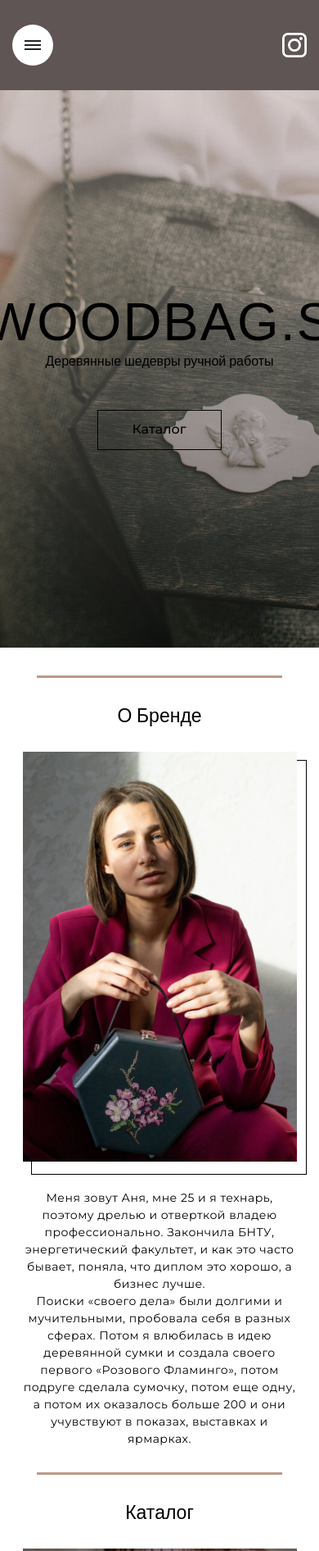
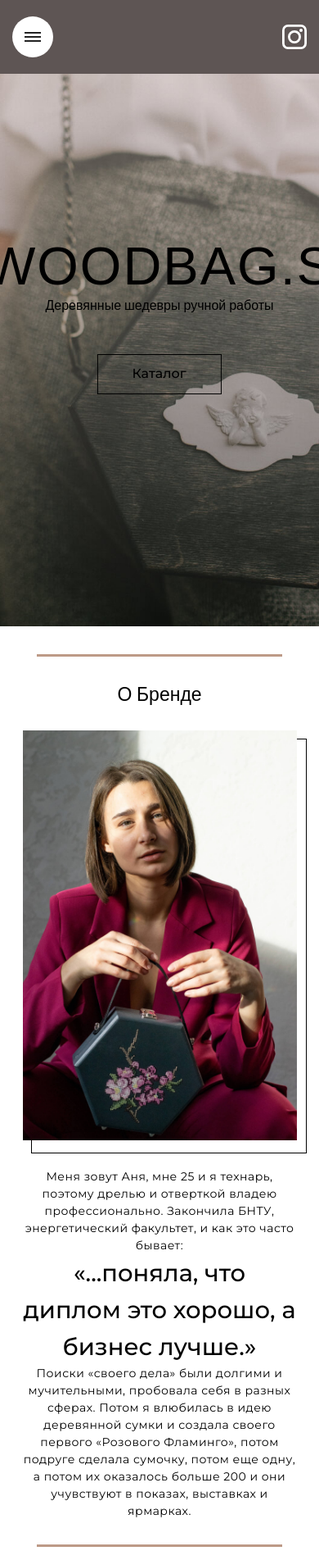
Before and after one commit to Yauheny-Bychkou/WoodBags, a website built with webpack: page src/index.html in a window 390 px wide. Shown: the top 1892 px of the page at 82% size. Built offline with nearby package versions, Linux system fonts and the light colour scheme; a web font is replaced by a local one.

Commit message:
fix: link

```diff
--- a/public/structure.json
+++ b/public/structure.json
@@ -14,7 +14,15 @@
     ]
   },
   {
+    "type": "greeting",
+    "img": "main.jpg",
+    "title": "Woodbag.s",
+    "description": "Деревянные шедевры ручной работы",
+    "nameButton": "Каталог"
+  },
+  {
     "type": "galery",
+    "title": "Каталог",
     "cards": [
       { "nameTranslate": "Вышивка", "name": "embroidery", "img": "embroidery.jpg" },
       { "nameTranslate": "Рамка", "name": "frame", "img": "frame.jpg" },
@@ -64,5 +72,16 @@
         "stage": "Подождите 3 недели и носите с удовольствием"
       }
     ]
+  },
+  {
+    "type": "comments",
+    "title": "Отзывы",
+    "comments": [
+      { "comment": "Напишите мне" },
+      { "comment": "Опишите сумочку Вашей  мечты." },
+      {
+        "comment": "Подождите 3 недели и носите с удовольствием"
+      }
+    ]
   }
 ]
--- a/src/modules/components/about/about.js
+++ b/src/modules/components/about/about.js
@@ -18,7 +18,10 @@
       <div class="about-wrapper__text">
         <p class="about-wrapper__description">
         Меня зовут Аня, мне 25 и я технарь, поэтому дрелью и отверткой владею профессионально. Закончила БНТУ,
-        энергетический факультет, и как это часто бывает, поняла, что диплом это хорошо, а бизнес лучше.
+        энергетический факультет, и как это часто бывает:
+      </p>
+      <p class="about-wrapper__description-bold">
+        &laquo;...поняла, что диплом это хорошо, а бизнес лучше.&raquo
       </p>
       <p class="about-wrapper__description">
         Поиски «своего дела» были долгими и мучительными, пробовала себя в разных сферах. Потом я влюбилась в идею
--- a/src/modules/components/about/style.css
+++ b/src/modules/components/about/style.css
@@ -36,6 +36,14 @@
   font-weight: 400;
   letter-spacing: 0.5px;
 }
+.about-wrapper__description-bold {
+  width: 454px;
+  margin: 0;
+  font-size: 32px;
+  line-height: 48px;
+  font-family: 'Montserrat', sans-serif;
+  font-weight: 500;
+}
 @media (max-width: 1200px) {
   .about-wrapper {
     flex-direction: column;
@@ -46,6 +54,9 @@
     margin-bottom: 30px;
   }
   .about-wrapper__description {
+    text-align: center;
+  }
+  .about-wrapper__description-bold {
     text-align: center;
   }
 }
@@ -63,4 +74,9 @@
     font-size: 14px;
     line-height: 21px;
   }
+  .about-wrapper__description-bold {
+    width: 335px;
+    font-size: 29px;
+    line-height: 45px;
+  }
 }
--- /dev/null
+++ b/src/modules/components/comments/comment.js
@@ -0,0 +1,12 @@
+import Title from '../title/title';
+import './style.css';
+
+class Comment {
+  element = document.createElement('section');
+  constructor() {
+    this.element.classList.add('about');
+    this.element.append(new Title('Отзывы').element);
+    // this.element.insertAdjacentHTML('beforeend', this.getCode());
+  }
+}
+export default Comment;
--- a/src/modules/components/galery/galery.js
+++ b/src/modules/components/galery/galery.js
@@ -17,8 +17,6 @@
     this.wrapperCardsTop.classList.add('galery-wrapper-top');
     this.wrapperCardsBottom.classList.add('galery-wrapper-bottom');
     this.container.classList.add('container');
-    this.container.append(this.wrapperCards);
-    this.element.append(new Title('Каталог').element, this.container);
     this.getStructure();
   }
   async getStructure() {
@@ -32,28 +30,8 @@
       } else this.wrapperCardsBottom.append(new Card(elem.nameTranslate, elem.name, elem.img).element);
     });
     this.wrapperCards.append(this.wrapperCardsTop, this.wrapperCardsBottom);
-  }
-  getCode() {
-    return `
-    <div class="container">
-    <div class="about-wrapper">
-      <div class="about-wrapper__img">
-        <img class="about-wrapper__image" src="about.jpg" alt="about" />
-      </div>
-      <div class="about-wrapper__text">
-        <p class="about-wrapper__description">
-        Меня зовут Аня, мне 25 и я технарь, поэтому дрелью и отверткой владею профессионально. Закончила БНТУ,
-        энергетический факультет, и как это часто бывает, поняла, что диплом это хорошо, а бизнес лучше.
-      </p>
-      <p class="about-wrapper__description">
-        Поиски «своего дела» были долгими и мучительными, пробовала себя в разных сферах. Потом я влюбилась в идею
-        деревянной сумки и создала своего первого «Розового Фламинго», потом подруге сделала сумочку, потом еще одну, а
-        потом их оказалось больше 200 и они учувствуют в показах, выставках и ярмарках.
-      </p>
-      </div>
-    </div>
-    </div>
-    `;
+    this.container.append(this.wrapperCards);
+    this.element.append(new Title(structure.title).element, this.container);
   }
 }
 export default Galary;
--- a/src/modules/components/galery/style.css
+++ b/src/modules/components/galery/style.css
@@ -3,6 +3,15 @@
   flex-direction: column;
   align-items: center;
   margin-right: 30px;
+}
+.galery-box:hover .galery-overlay {
+  background-color: transparent;
+  transition: 0.5s ease;
+}
+.galery-box:hover .galery-title {
+  font-size: 40px;
+  line-height: 47px;
+  transition: 0.5s ease;
 }
 .galery-box:nth-child(3) {
   margin-right: 0;
--- a/src/modules/components/greeting/greeting.js
+++ b/src/modules/components/greeting/greeting.js
@@ -1,18 +1,25 @@
 import './style.css';
+import ApiService from '../api-service/api-service';
 
 class Greeting {
   element = document.createElement('section');
-  constructor() {
+  constructor(type) {
+    this.service = new ApiService();
+    this.typeStructure = type;
     this.element.classList.add('greeting');
-    this.element.insertAdjacentHTML('afterbegin', this.getCode());
+    this.getStructure();
   }
-  getCode() {
+  async getStructure() {
+    const structure = await this.service.getStructure(this.typeStructure);
+    this.element.insertAdjacentHTML('afterbegin', this.getCode(structure));
+  }
+  getCode(structure) {
     return `
-    <img class="greeting-img" src="main.jpg" alt="main">
+    <img class="greeting-img" src=${structure.img} alt="main">
      <div class="greeting-wrapper">
-        <h1 class="greeting-wrapper__title">Woodbag.s</h1>
-        <h2 class="greeting-wrapper__name">Деревянные шедевры ручной&nbsp;работы</h2>
-        <a href="#" class="greeting-wrapper__button">Каталог</a>
+        <h1 class="greeting-wrapper__title">${structure.title}</h1>
+        <h2 class="greeting-wrapper__name">${structure.description}</h2>
+        <a href="#" class="greeting-wrapper__button">${structure.nameButton}</a>
       </div>
     `;
   }
--- a/src/modules/components/greeting/style.css
+++ b/src/modules/components/greeting/style.css
@@ -1,4 +1,5 @@
 .greeting {
+  padding-top: 84px;
   position: relative;
   color: #000;
 }
--- a/src/modules/components/header/header.js
+++ b/src/modules/components/header/header.js
@@ -3,9 +3,9 @@
 
 class Header {
   element = document.createElement('header');
-  constructor() {
+  constructor(type) {
     this.element.classList.add('header');
-    this.navMenu = new NavMenu();
+    this.navMenu = new NavMenu(type);
     this.element.append(this.navMenu.container);
   }
 }
--- a/src/modules/components/header/navMenu.js
+++ b/src/modules/components/header/navMenu.js
@@ -2,15 +2,14 @@
 import Link from './link';
 import BurgerMenu from './burgerMenu';
 import ApiService from '../api-service/api-service';
-
-const typeStructure = 'header';
 
 class NavMenu {
   container = document.createElement('div');
   headerWrapper = document.createElement('div');
   headerWrapperNav = document.createElement('nav');
   headerWrapperList = document.createElement('ul');
-  constructor() {
+  constructor(type) {
+    this.typeStructure = type;
     this.service = new ApiService();
     this.burgerMenu = new BurgerMenu();
     this.appendWrappers();
@@ -18,7 +17,7 @@
     this.addClassList();
   }
   async getStructure() {
-    const structure = await this.service.getStructure(typeStructure);
+    const structure = await this.service.getStructure(this.typeStructure);
     this.getList(structure);
   }
   getList(structure) {
@@ -26,9 +25,6 @@
       if (link.name !== 'svg') {
         this.headerWrapperList.append(new ListItem(link).element);
       }
-      // else if (link.name === 'svg') {
-      //   this.headerWrapperNav.append();
-      // }
     });
   }
   addClassList() {
--- a/src/modules/components/header/style.css
+++ b/src/modules/components/header/style.css
@@ -1,5 +1,9 @@
 .header {
   background-color: #5e5554;
+  position: fixed;
+  top: 0;
+  z-index: 3;
+  width: 100%;
 }
 
 .menu-btn {
@@ -114,7 +118,7 @@
     width: 100%;
     justify-content: space-between;
     align-items: center;
-    padding: 30px 0;
+    padding: 20px 0;
   }
   .header-wrapper__link-svg {
     height: 30px;
--- a/src/modules/components/order/style.css
+++ b/src/modules/components/order/style.css
@@ -48,8 +48,19 @@
     flex-direction: column;
     align-items: center;
   }
+  .stage-box {
+    margin-bottom: 25px;
+  }
+  .stage-box:last-child {
+    margin-bottom: 0;
+  }
 }
 @media (max-width: 650px) {
+  .order-button {
+    padding: 13px 38px 14px 35px;
+    font-size: 15px;
+    line-height: 18px;
+  }
   .stage-box {
     margin-bottom: 25px;
   }
--- a/src/modules/components/sectionText/cause.js
+++ b/src/modules/components/sectionText/cause.js
@@ -2,12 +2,22 @@
   element = document.createElement('div');
   causeNumber = document.createElement('h4');
   causeText = document.createElement('p');
-  constructor(cause, number, namePoint) {
+  link = document.createElement('a');
+  constructor(cause, number, namePoint, link) {
     this.element.classList.add('cause-box');
     this.causeText.classList.add('cause-text');
     this.causeNumber.classList.add('cause-number');
     this.causeNumber.innerHTML = `${namePoint} ${number + 1}`;
-    this.causeText.innerHTML = cause;
+    if (link === false) {
+      this.causeText.innerHTML = cause;
+    } else {
+      const arrTextCause = cause.split(' ');
+      const [first, second, ...arr] = arrTextCause;
+      this.link.setAttribute('href', '#');
+      this.link.innerHTML = second;
+      this.link.classList.add('cause-link');
+      this.causeText.append(first, this.link, arr.join(' '));
+    }
     this.element.append(this.causeNumber, this.causeText);
   }
 }
--- a/src/modules/components/sectionText/sectionText.js
+++ b/src/modules/components/sectionText/sectionText.js
@@ -26,7 +26,9 @@
     title.title.classList.add(`title-${structure.type}`);
     this.element.append(titleElement, this.container);
     structure.points.forEach((elem, i) => {
-      this.whyWrapperText.append(new Cause(elem.point, i, structure.namePoint).element);
+      if (this.type === 'why' && i === 4) {
+        this.whyWrapperText.append(new Cause(elem.point, i, structure.namePoint, true).element);
+      } else this.whyWrapperText.append(new Cause(elem.point, i, structure.namePoint, false).element);
     });
   }
 }
--- a/src/modules/components/sectionText/style.css
+++ b/src/modules/components/sectionText/style.css
@@ -21,6 +21,16 @@
   font-family: 'Montserrat', sans-serif;
   font-weight: 500;
   width: 100px;
+}
+.cause-link {
+  margin-left: 5px;
+  margin-right: 5px;
+  text-decoration: none;
+  font-family: 'Montserrat', sans-serif;
+  font-weight: 500;
+  color: #000;
+  font-size: 18px;
+  line-height: 26px;
 }
 .sectionText-text {
   display: flex;
--- a/src/modules/pages/mainPage.js
+++ b/src/modules/pages/mainPage.js
@@ -4,17 +4,19 @@
 import Galery from '../components/galery/galery';
 import SectionText from '../components/sectionText/sectionText';
 import Order from '../components/order/order';
+import Comment from '../components/comments/comment';
 
 class MainPage {
   constructor() {
     document.body.innerHTML = '';
-    this.header = new Header();
-    this.greeting = new Greeting();
+    this.header = new Header('header');
+    this.greeting = new Greeting('greeting');
     this.about = new About();
     this.galery = new Galery();
     this.why = new SectionText('why');
     this.advice = new SectionText('advice');
     this.order = new Order('order');
+    this.comment = new Comment();
     document.body.append(
       this.header.element,
       this.greeting.element,
@@ -22,7 +24,8 @@
       this.galery.element,
       this.why.element,
       this.advice.element,
-      this.order.element
+      this.order.element,
+      this.comment.element
     );
     this.addEventListenerToBurgerButton();
   }
```
Also changed, not shown: src/modules/components/comments/style.css (added).
